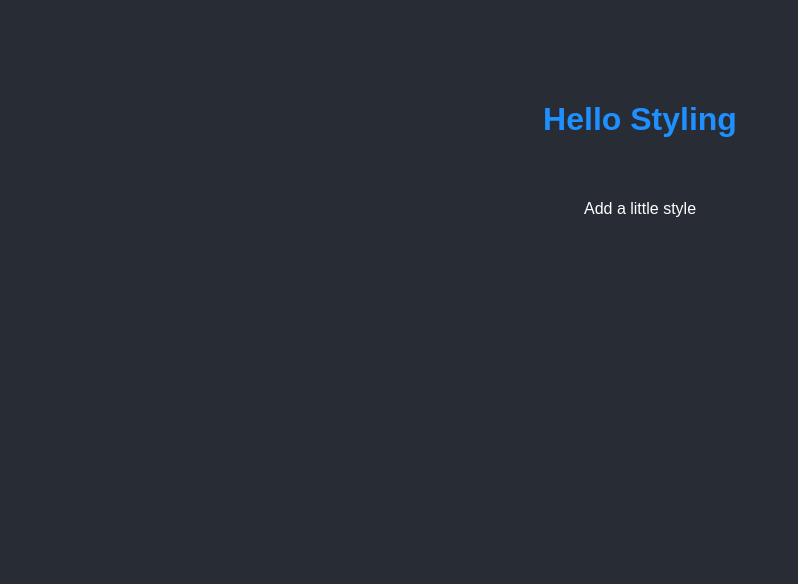
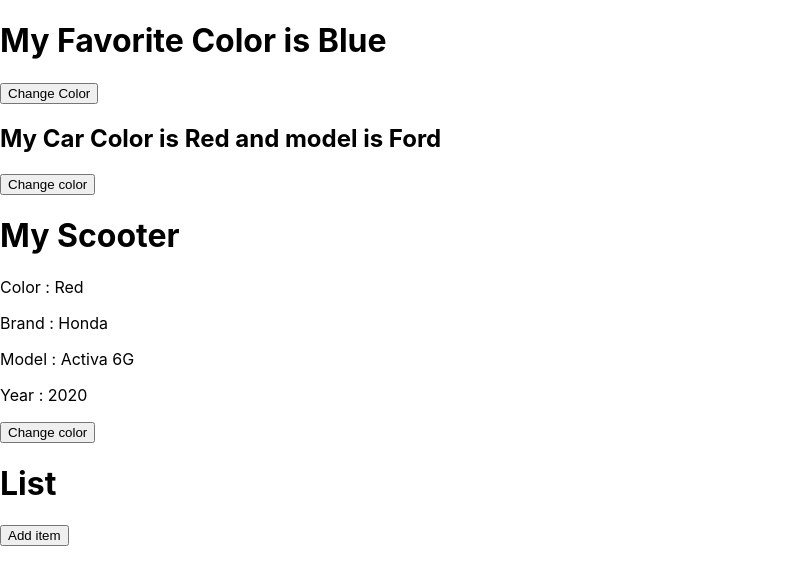
Before and after one commit to ruhan-2908/Reactify, a React (Create React App) app: page / in a window 1280 px wide. Shown: the top 584 px of the page, without its empty margins (0-798 px from the left). Built offline with nearby package versions, Linux system fonts and the light colour scheme.

Commit message:
Last Patch

```diff
--- a/src/components/Apple.js
+++ /dev/null
@@ -1,17 +0,0 @@
-
-import React from "react";
-
-class Apple extends React.Component
-{
-    render()
-    {
-        const {appleInfo} = this.props;
-        const {type,color} = appleInfo;
-        return (
-            <h2> Im a {color} {type} apple!</h2>
-        );
-    }
-}
-
-
-export default Apple;
--- a/src/components/Car.js
+++ b/src/components/Car.js
@@ -1,12 +1,24 @@
-function Car(props)
-{
-    // const {brand,color} = props;
-    const {carInfo} = props;
-    const{ brand , color} = carInfo;
-    const text = `Hi , i am a ${color} ${brand} car`;
-  return(
-    <h2>{text}</h2>
-  );
+import React from "react";
+class Car extends React.Component{
+    constructor()
+    {
+        super();
+        this.state = { color : "Red",model:"Ford"};
+    }
+
+
+
+
+    render()
+    {
+        return (
+            <>
+            <h2>My Car Color is {this.state.color} and model is {this.state.model} </h2>
+            <button onClick={() => { this.setState((prev)=> {return {...prev,color:"Blue"}})}}> Change color</button>
+            </>
+        )
+    }
 }
 
+
 export default Car;
--- /dev/null
+++ b/src/components/FavoriteColor.js
@@ -0,0 +1,16 @@
+import { useState } from "react";
+
+function FavoriteColor()
+{
+    // let color = 'Blue';
+    const [color, setColor] = useState('Blue');
+
+    return (
+        <>
+        <h1>My Favorite Color is {color}</h1>
+        <button onClick={()=> {setColor('Red')}}>Change Color</button>
+        </>
+    );
+}
+
+export default FavoriteColor;
--- a/src/components/Garage.js
+++ /dev/null
@@ -1,53 +0,0 @@
-import Car from "./Car"
-import Apple from "./Apple"
-import Gun from "./Gun"
-function Garage()
-{
-    // const brand = 'Ferrari';
-    // const color = 'Black';
-    const isDoorOpenend = true;
-    const carInfo = {
-        brand : "Ferrari",
-        color : "Black"
-    }
-    // const carInfo = {};
-    const appleInfo ={
-        type : "Fuji",
-        color : "Red"
-    }
-    const carList = [
-        {
-            brand : 'BMW', color : "Red"
-        },
-        {
-            brand : "Ford" , color : "Green"
-        },
-        {
-            brand : "Tesla" , color : "Black"
-        }
-    ];
-
-    const numberList = [1,2,3,4,5,6];
-    const showCarInfo = carInfo.brand !== undefined && carInfo.color !== undefined
-  return(
-    <>
-    <h1>Who lives inside my garage?</h1>
-    {/* <Car brand={brand} color={color}/> */}
-    { showCarInfo && <Car carInfo={carInfo}/>}
-    <Apple appleInfo = {appleInfo}/>
-    <Gun/>
-
-    {isDoorOpenend ? <h2>Garage Door is Open</h2> : <h2>Garage Door is closed</h2>}
-    <ul>
-        { carList.map((carInfo) => <li key={carInfo.brand}><Car carInfo={carInfo}/></li>)  }
-    </ul>
-    <ul>
-        {
-            numberList.map((no,index)=><p key={index}>{no}</p>)
-        }
-    </ul>
-  </>
-  );
-}
-
-export default Garage;
--- a/src/components/Gun.js
+++ /dev/null
@@ -1,12 +0,0 @@
-function Gun()
-{
-    return(
-        <>
-        <h2>Gun</h2>
-        <button>Pull Trigger</button>
-        </>
-    );
-
-}
-
-export default Gun;
--- a/src/components/Header.css
+++ /dev/null
@@ -1,7 +0,0 @@
-body{
-    background-color: #282C34;
-    color:white;
-    padding: 40px;
-    font-family: sans-serif;
-    text-align: center;
-}
--- a/src/components/Header.js
+++ /dev/null
@@ -1,18 +0,0 @@
-import './Header.css';
-import styles from './Header.module.css';
-function Header()
-{
-
-    const myStyle = {
-        color: "red",
-        backgroundColor : "lightblue",
-        padding : "20px",
-        fontFamily : "Sans-Serif"
-    }
-    return <>
-        {/* <h1 class style={myStyle}>Hello Styling</h1> */}
-        <h1 className={styles.bigBlue}>Hello Styling</h1>
-        <p>Add a little style</p>
-    </>
-}
-export default Header;
--- a/src/components/Header.module.css
+++ /dev/null
@@ -1,7 +0,0 @@
-.bigBlue
-{
-    color: dodgerblue;
-    padding : 40px;
-    font-family:  sans-serif;
-    text-align: center;
-}
--- /dev/null
+++ b/src/components/List.js
@@ -0,0 +1,24 @@
+import {useState} from "react";
+function List()
+{
+    const [list,setList] = useState([]);
+    const [count, setCount] = useState(1);
+    function addItem()
+    {
+        const itemName = 'Item ' + count ;
+        setList((prev)=> {return [...prev,itemName]})
+        setCount((prev) => {
+            return prev+1;
+        })
+    }
+    return <>
+        <h1> List </h1>
+        <button onClick={addItem}>Add item</button>
+        <ul>{
+            list.map((el,index) => <li key={index}>{el}</li>)
+            }
+        </ul>
+    </>
+}
+
+export default List;
--- /dev/null
+++ b/src/components/Scooter.js
@@ -0,0 +1,37 @@
+import { useState } from "react"
+
+function Scooter()
+{
+    // const [color, setState] = useState("Red");
+    // const [brand, setBrand] = useState("Honda");
+    // const [model, setModel] = useState("Activa 6G");
+    // const [year, setYear] = useState("2020");
+
+
+    const [scooter, setScooter] = useState({
+        color : "Red",
+        brand : "Honda",
+        model : "Activa 6G",
+        year : 2020
+    });
+
+
+    function updateColor()
+    {
+        setScooter((prev) =>{
+            return {...prev,color:"Blue"};
+        });
+    }
+
+
+    return <>
+        <h1> My Scooter</h1>
+        <p> Color : {scooter.color}</p>
+        <p> Brand : {scooter.brand}</p>
+        <p> Model : {scooter.model}</p>
+        <p> Year : {scooter.year}</p>
+        <button onClick={updateColor}>Change color</button>
+    </>
+}
+
+export default Scooter;
--- a/src/index.js
+++ b/src/index.js
@@ -3,20 +3,19 @@ import ReactDOM from 'react-dom/client';
 import './index.css';
 // import App from './App';
 import reportWebVitals from './reportWebVitals';
-// import Car from "./components/Car"
-
-
-
-import Garage  from './components/Garage';
-import Header from './components/Header';
-
+import FavoriteColor  from './components/FavoriteColor';
+import Car from './components/Car'
+import Scooter from "./components/Scooter"
+import List from "./components/List"
 const root = ReactDOM.createRoot(document.getElementById('root'));
 root.render(
-  <React.StrictMode>
-    {/* <App/> */}
-    {/* <Garage/> */}
-    <Header/>
-  </React.StrictMode>
+  <>
+
+    <FavoriteColor/>
+    <Car/>
+    <Scooter/>
+   <List/>
+  </>
 );
 
 // If you want to start measuring performance in your app, pass a function
```
